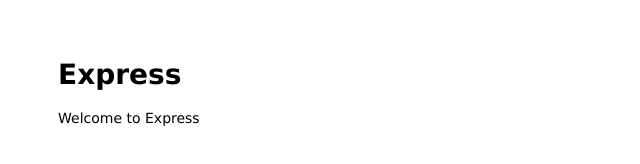
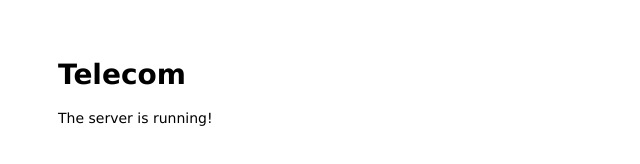
Before and after one commit to davidsonpoole/telecom-api, a website: page public/index.html in a window 1280 px wide. Shown: the full height of the page, 0-640 px from the left. Drawn offline with Linux system fonts and the light colour scheme.

Commit message:
fixed index page

```diff
--- a/app.js
+++ b/app.js
@@ -26,7 +26,7 @@
 app.post('/viewLocation', dao.viewLocation);
 
 app.get('/', function(req, res, next) {
-    res.render('index', { title: 'Express' });
+    res.render('index', { title: 'Telecom' });
 });
 
 module.exports = app;
--- a/public/index.html
+++ b/public/index.html
@@ -6,8 +6,8 @@
 </head>
 
 <body>
-  <h1>Express</h1>
-  <p>Welcome to Express</p>
+  <h1>Telecom</h1>
+  <p>The server is running!</p>
 </body>
 
 </html>
```
